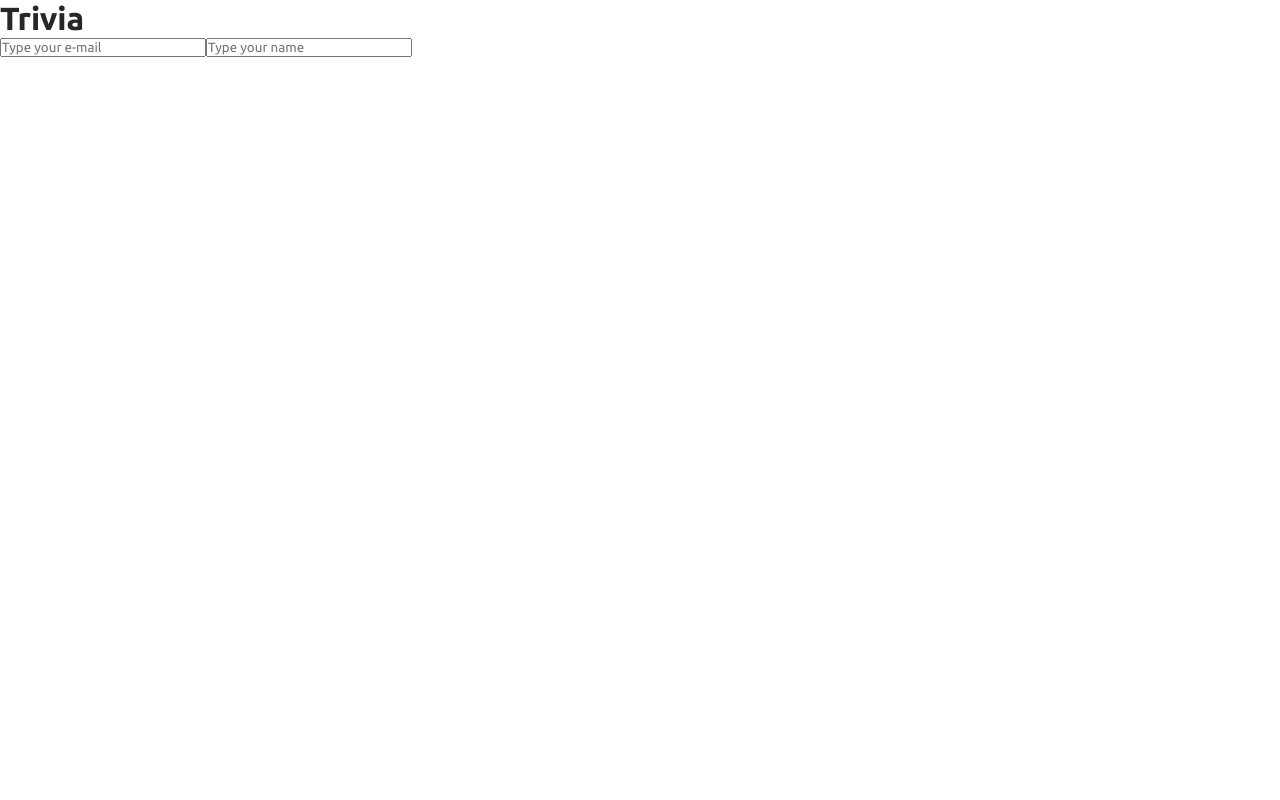
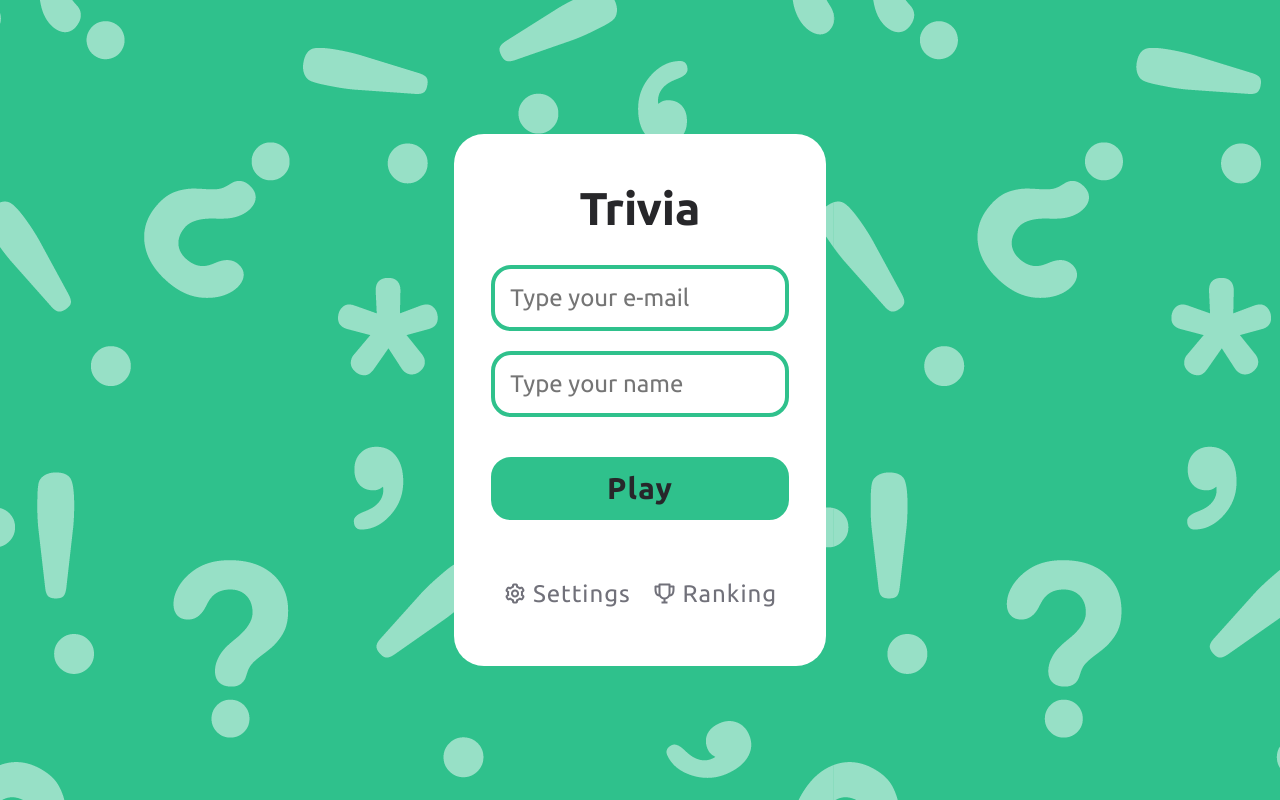
Before and after one commit to franklinrms/trivia, a React (Create React App) app in the folder web/: page / in a window 1280 px wide. Built offline with nearby package versions, Linux system fonts and the light colour scheme; no server answers.

Commit message:
feat: home page

```diff
--- a/web/src/pages/Home/index.jsx
+++ b/web/src/pages/Home/index.jsx
@@ -1,10 +1,21 @@
 import React, { useEffect, useState } from 'react';
+import { useDispatch } from 'react-redux';
+import { useNavigate } from 'react-router-dom';
 import { getToken } from '../../lib/api';
+import { setPlayerValues } from '../../reduce/actions';
+// import art from '../../assets/art.png';
+import {
+  Buttons, Container, Form, PlayButton,
+} from './style';
+import bg from '../../assets/bg.png';
 
 export default function Home() {
   const [player, setPlayer] = useState({
     name: '', score: 0, assertions: 0, gravatarEmail: '',
   });
+
+  const navigate = useNavigate();
+  const dispatch = useDispatch();
 
   useEffect(() => {
     const fetchToken = async () => {
@@ -18,9 +29,22 @@ export default function Home() {
     setPlayer({ ...player, [name]: value });
   };
 
+  const onSubmitButton = () => {
+    const { name, gravatarEmail } = player;
+    if (name && gravatarEmail) {
+      dispatch(setPlayerValues(player));
+    }
+    navigate('/game');
+  };
+
   return (
-    <div>
-      <form>
+    <Container bg={bg}>
+      {/* <img src={art} alt="art" /> */}
+      <Form onSubmit={(event) => {
+        event.preventDefault();
+        onSubmitButton();
+      }}
+      >
         <h1>Trivia</h1>
 
         <input
@@ -36,7 +60,19 @@ export default function Home() {
           name="name"
           onChange={handleChange}
         />
-      </form>
-    </div>
+
+        <PlayButton type="submit">Play</PlayButton>
+        <span>
+          <Buttons type="button" onClick={() => navigate('/settings')}>
+            <i className="bx bx-cog bx-tada-hover" />
+            Settings
+          </Buttons>
+          <Buttons type="button" onClick={() => navigate('/ranking')}>
+            <i className="bx bx-trophy bx-tada-hover" />
+            Ranking
+          </Buttons>
+        </span>
+      </Form>
+    </Container>
   );
 }
--- /dev/null
+++ b/web/src/pages/Home/style.jsx
@@ -0,0 +1,111 @@
+import styled from 'styled-components';
+import theme from '../../style/theme';
+
+export const Container = styled.div`
+    display: flex;
+    width: 100%;
+    height: 100vh;
+    padding: 20px;
+    background-color: ${theme.colors.brand};
+    background-image: url(${({ bg }) => bg});
+    justify-content: space-around;
+    align-items: center;
+
+    img {
+        width: 30%;
+    }
+`;
+
+export const Form = styled.form`
+    background-color: ${theme.colors.background};
+    display: flex;
+    flex-direction: column;
+    border-radius: 30px;
+    width: 30%;
+    height: 70%;
+    justify-content: center;
+    align-items: center;
+
+    h1 {
+        font-size: 46px;
+        margin-bottom: 30px;
+    }
+    input {
+        width: 80%;
+        padding: 15px;
+        border: 4px solid ${theme.colors.brand};
+        border-radius: 20px;
+        font-size: 24px;
+        margin-bottom: 20px;
+    }
+    span {
+        width: 80%;
+        display: flex;
+        justify-content: space-evenly;
+    }
+
+    @media (max-width: 850px) {
+        justify-content: space-evenly;
+        align-items: center;
+        width: 100%;
+        height: 85%;
+    }
+`;
+
+export const PlayButton = styled.button`
+    width: 80%;
+    padding: 10px;
+    font-size: 30px;
+    font-weight: bold;
+    border: 4px solid ${theme.colors.brand};
+    border-radius: 20px;
+    background: ${theme.colors.brand};
+    transition: all 0.3s ease;
+    position: relative;
+    display: inline-block;
+    z-index: 1;
+    margin-bottom: 20px;
+    margin-top: 20px;
+    letter-spacing: 1px;
+
+    &::after{
+        position: absolute;
+        content: "";
+        width: 0;
+        height: 100%;
+        top: 0;
+        right: 0;
+        z-index: -1;
+        background: ${theme.colors.background};
+        border-radius: 20px;
+        transition: all 0.3s ease;
+    }
+    &:hover::after {
+        left: 0;
+        width: 100%;
+    }
+    &:active{
+        top: 2px;
+    }
+`;
+
+export const Buttons = styled.button`
+    background: transparent;
+    margin-top: 30px;
+    padding: 10px;
+    letter-spacing: 1px;
+    font-size: 24px;
+    border: none;
+    display: flex;
+    justify-content: center;
+    align-items: center;
+    gap: 5px;
+    color: ${theme.colors.text_secondary};
+
+    &:active{
+        top: 2px;
+    }
+    i {
+        color: ${theme.colors.text_secondary};
+    }
+`;
```
